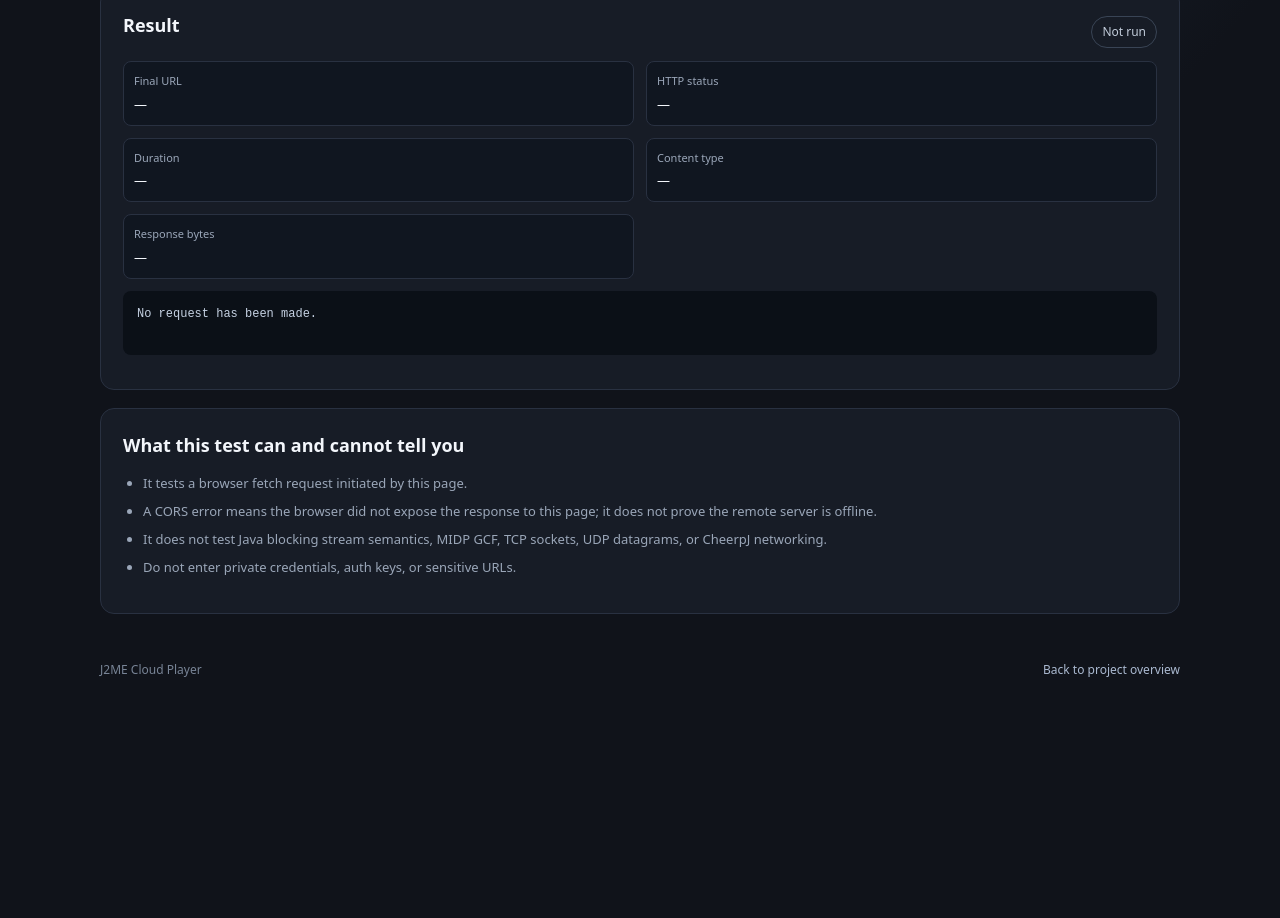
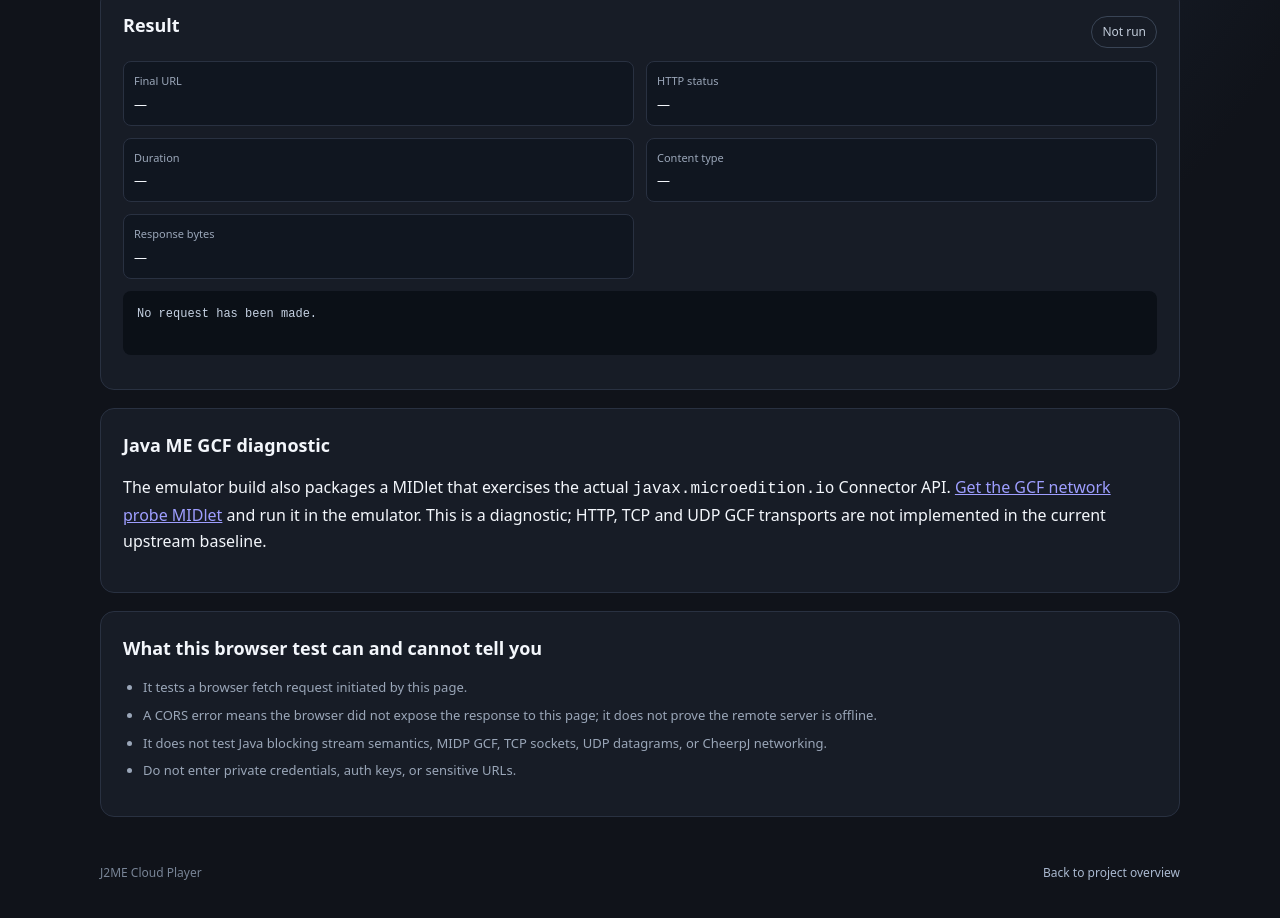
Before and after one commit to Kggduts/j2me-cloud-player, a plain HTML site: page site/netprobe/index.html in a window 1280 px wide. Shown: the part 599-1517 px from the top of the page. Before the commit the page ends 1314 px from the top, so only its background shows below. Drawn offline with Linux system fonts and the light colour scheme.

Commit message:
site: link Java ME GCF diagnostic MIDlet

```diff
--- a/site/netprobe/index.html
+++ b/site/netprobe/index.html
@@ -24,7 +24,8 @@
       <dl><div><dt>Final URL</dt><dd id="final-url">—</dd></div><div><dt>HTTP status</dt><dd id="http-status">—</dd></div><div><dt>Duration</dt><dd id="duration">—</dd></div><div><dt>Content type</dt><dd id="content-type">—</dd></div><div><dt>Response bytes</dt><dd id="bytes">—</dd></div></dl>
       <pre id="details">No request has been made.</pre>
     </section>
-    <section class="limits"><h2>What this test can and cannot tell you</h2><ul><li>It tests a browser fetch request initiated by this page.</li><li>A CORS error means the browser did not expose the response to this page; it does not prove the remote server is offline.</li><li>It does not test Java blocking stream semantics, MIDP GCF, TCP sockets, UDP datagrams, or CheerpJ networking.</li><li>Do not enter private credentials, auth keys, or sensitive URLs.</li></ul></section>
+    <section class="limits"><h2>Java ME GCF diagnostic</h2><p>The emulator build also packages a MIDlet that exercises the actual <code>javax.microedition.io</code> Connector API. <a href="../netprobe-midlet.jar">Get the GCF network probe MIDlet</a> and run it in the emulator. This is a diagnostic; HTTP, TCP and UDP GCF transports are not implemented in the current upstream baseline.</p></section>
+    <section class="limits"><h2>What this browser test can and cannot tell you</h2><ul><li>It tests a browser fetch request initiated by this page.</li><li>A CORS error means the browser did not expose the response to this page; it does not prove the remote server is offline.</li><li>It does not test Java blocking stream semantics, MIDP GCF, TCP sockets, UDP datagrams, or CheerpJ networking.</li><li>Do not enter private credentials, auth keys, or sensitive URLs.</li></ul></section>
     <footer><span>J2ME Cloud Player</span><a href="../">Back to project overview</a></footer>
   </main>
 </body>
```
